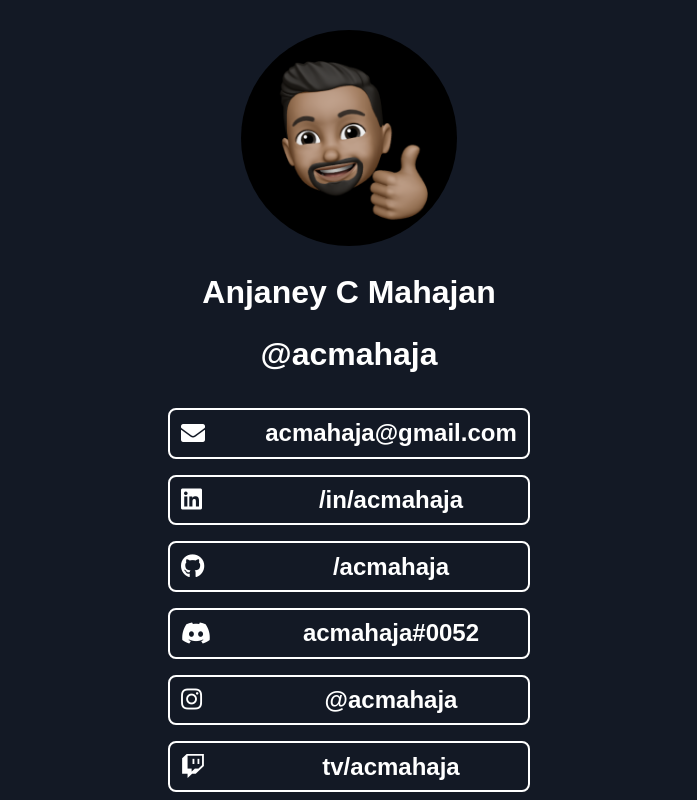
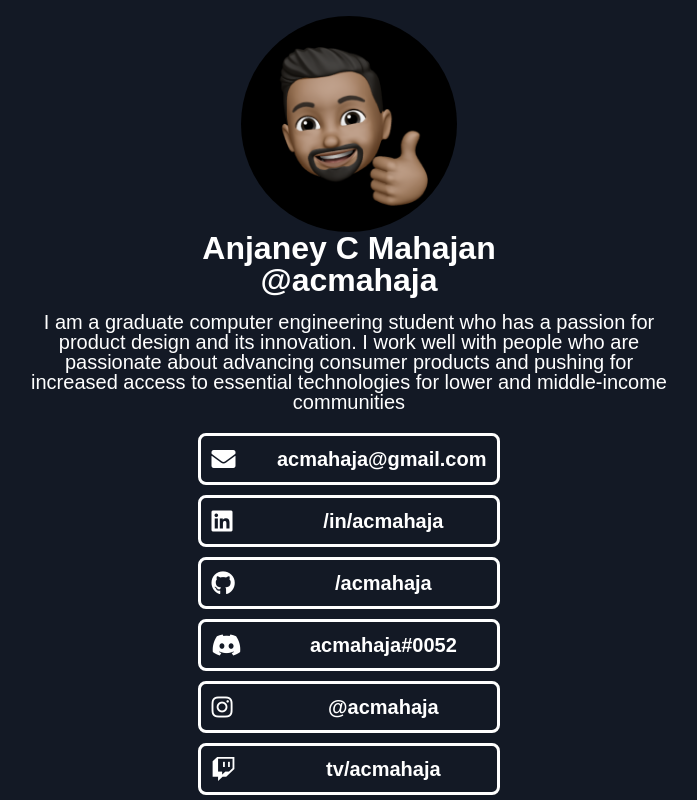
Before and after one commit to acmahaja/acmahaja.com, a PHP site: page / in a window 1280 px wide. Shown: the whole page, without its empty margins (291-988 px from the left). Run offline with PHP 8.4, Linux system fonts and the light colour scheme; some libraries are stand-ins or nearby versions.

Commit message:
Added tablet view

```diff
--- a/index.html
+++ b/index.html
@@ -20,8 +20,17 @@
                 <h1 class="font-weight-bold ">Anjaney C Mahajan</h1>
                 <h3 class="font-weight-bold ">@acmahaja</h3>
             </div>
+
+            <div class="bio">
+
+                <p>
+                    I am a graduate computer engineering student who has a passion for product design and its innovation. I work well with people who are passionate about advancing consumer products and pushing for increased access to essential technologies for lower and
+                    middle-income communities
+
+                </p>
+            </div>
             <div class="apps">
-                <div class="app envelope" onclick="redirect(this)">
+                <div class="app envelope" ondclick="redirect(this)">
                     <div class="icon"><i class="fa fa-envelope"></i></div>
                     <div class="website">
                         acmahaja@gmail.com
--- a/script.js
+++ b/script.js
@@ -27,4 +27,13 @@
 
 }
 
-console.log("test");
+window.addEventListener('resize', () => {
+    if (self.innerWidth > 729 && self.innerWidth < 999) {
+        console.log(window.innerWidth);
+        document.querySelector('.bio').hidden = false;
+    } else {
+        document.querySelector('.bio').hidden = true;
+    }
+})
+
+// self.addEventListener('')
--- a/style.css
+++ b/style.css
@@ -138,13 +138,14 @@
 
 @import url('https://fonts.googleapis.com/css2?family=Montserrat:ital,wght@0,100;0,200;0,300;0,400;0,500;0,600;0,700;0,800;0,900;1,100;1,200;1,300;1,400;1,500;1,600;1,700;1,800;1,900&display=swap');
 html {
-    height: 100%;
+    height: 100vh;
     background: rgba(19, 25, 37, 1);
 }
 
 body {
     background: rgba(19, 25, 37, 1);
     margin: 0;
+    height: 100vh;
     background-repeat: no-repeat;
     background-attachment: fixed;
     font-family: 'Montserrat', sans-serif;
@@ -159,6 +160,7 @@
     display: flex;
     flex-direction: row;
     width: 100vw;
+    height: 100vh;
 }
 
 .ver {
@@ -166,6 +168,7 @@
     flex-direction: column;
     align-items: center;
     width: 100vw;
+    height: 100vh;
 }
 
 .profile {
@@ -192,14 +195,13 @@
 
 .apps {
     display: flex;
-    flex-direction: column;
     justify-content: space-around;
     align-items: center;
-    height: 50vh;
+    flex-wrap: nowrap;
 }
 
 .app {
-    border: .125em white solid;
+    border: 3px white solid;
     border-radius: .5rem;
     display: flex;
     flex-direction: row;
@@ -278,10 +280,59 @@
     box-shadow: 0em .5em .5em rgba(145, 71, 255, .5);
 }
 
-@media (min-width: 575px) {
+@media (min-width: 500px) and (max-width: 729px) {
+    .profile h1,
+    h3 {
+        font-size: 2rem;
+    }
+    .app {
+        width: 275px;
+        height: 1.5rem;
+    }
+    .icon {
+        font-size: 1.5em;
+    }
+    .website {
+        font-size: 1.25em;
+    }
+}
+
+@media (max-width: 729px) {
+    .bio {
+        visibility: collapse;
+        height: 0vh;
+        height: 0vh;
+    }
+    .apps {
+        flex-wrap: nowrap;
+        flex-direction: column;
+        justify-content: space-around;
+        height: 65vh;
+    }
+}
+
+@media (min-width: 730px) {
+    .bio {
+        visibility: c;
+        height: fit-content;
+        width: 85vw;
+        text-align: center;
+        margin: 1rem 0;
+        font-size: 2.5vw;
+    }
+    .apps {
+        flex-wrap: wrap;
+        flex-direction: row;
+        justify-content: space-evenly;
+        height: 40vh;
+    }
+    .app {
+        width: 10vw;
+    }
     .profile {
-        height: 25rem;
+        height: 18rem;
         width: 25rem;
+        margin-top: 1rem;
     }
     .app {
         width: 21rem;
@@ -297,11 +348,32 @@
     }
 }
 
-
-/* @media (min-width: 993px) {
-    body {}
+@media (min-width: 800px) {
+    .bio {
+        visibility: c;
+        font-size: 1.25em;
+        width: 40rem;
+    }
 }
 
-@media (max-width: 992px) {
-    body {}
-} */
+@media (min-width: 1000px) {
+    .bio {
+        visibility: c;
+    }
+    .apps {
+        flex-wrap: nowrap;
+        flex-direction: column;
+        justify-content: space-around;
+        height: 65vh;
+    }
+    .app {
+        width: 275px;
+        height: 1.5rem;
+    }
+    .icon {
+        font-size: 1.5em;
+    }
+    .website {
+        font-size: 1.25em;
+    }
+}
```
